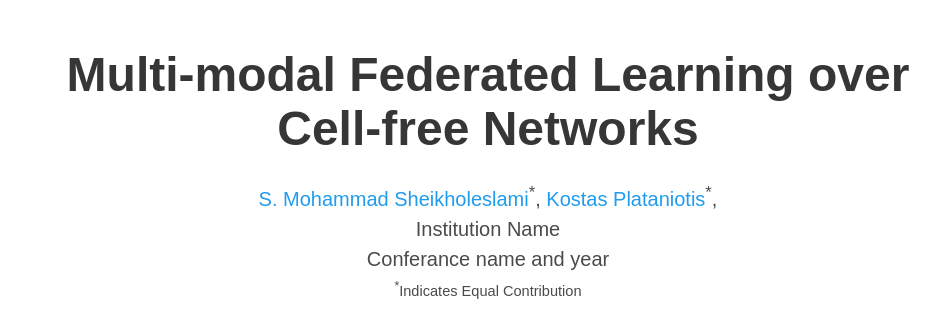
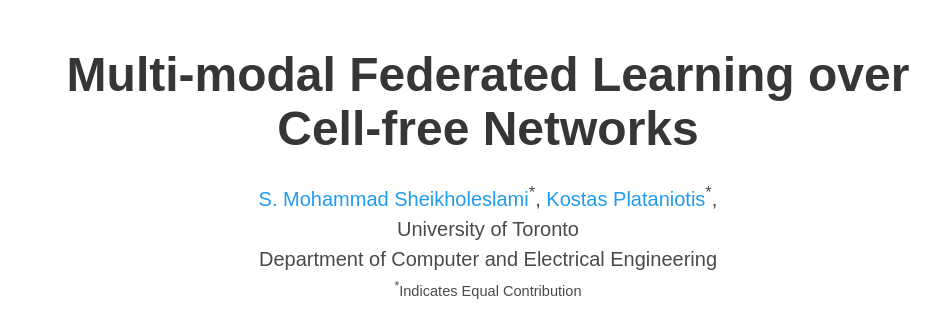
Before and after one commit to MohammadSheikholeslami/mohammadsheikholeslami.github.io, a plain HTML site: page index.html in a window 1280 px wide. Shown: the top 313 px of the page, without its empty margins (152-1095 px from the left). Drawn offline with nearby package versions, Linux system fonts and the light colour scheme; some icons are missing; a web font is replaced by a local one.

Commit message:
Update index.html

```diff
--- a/index.html
+++ b/index.html
@@ -65,7 +65,7 @@
                   </div>
 
                   <div class="is-size-5 publication-authors">
-                    <span class="author-block">Institution Name<br>Conferance name and year</span>
+                    <span class="author-block">University of Toronto <br>Department of Computer and Electrical Engineering</span>
                     <span class="eql-cntrb"><small><br><sup>*</sup>Indicates Equal Contribution</small></span>
                   </div>
 
```
